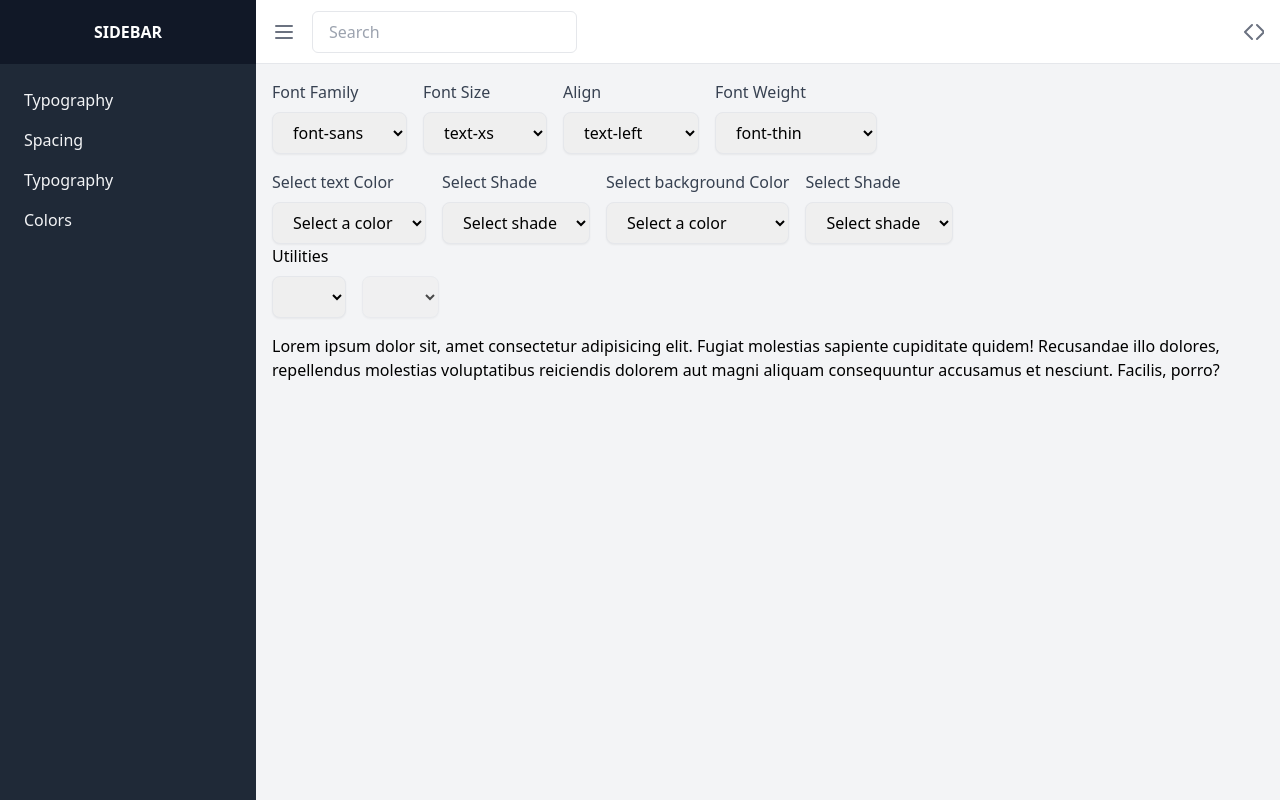
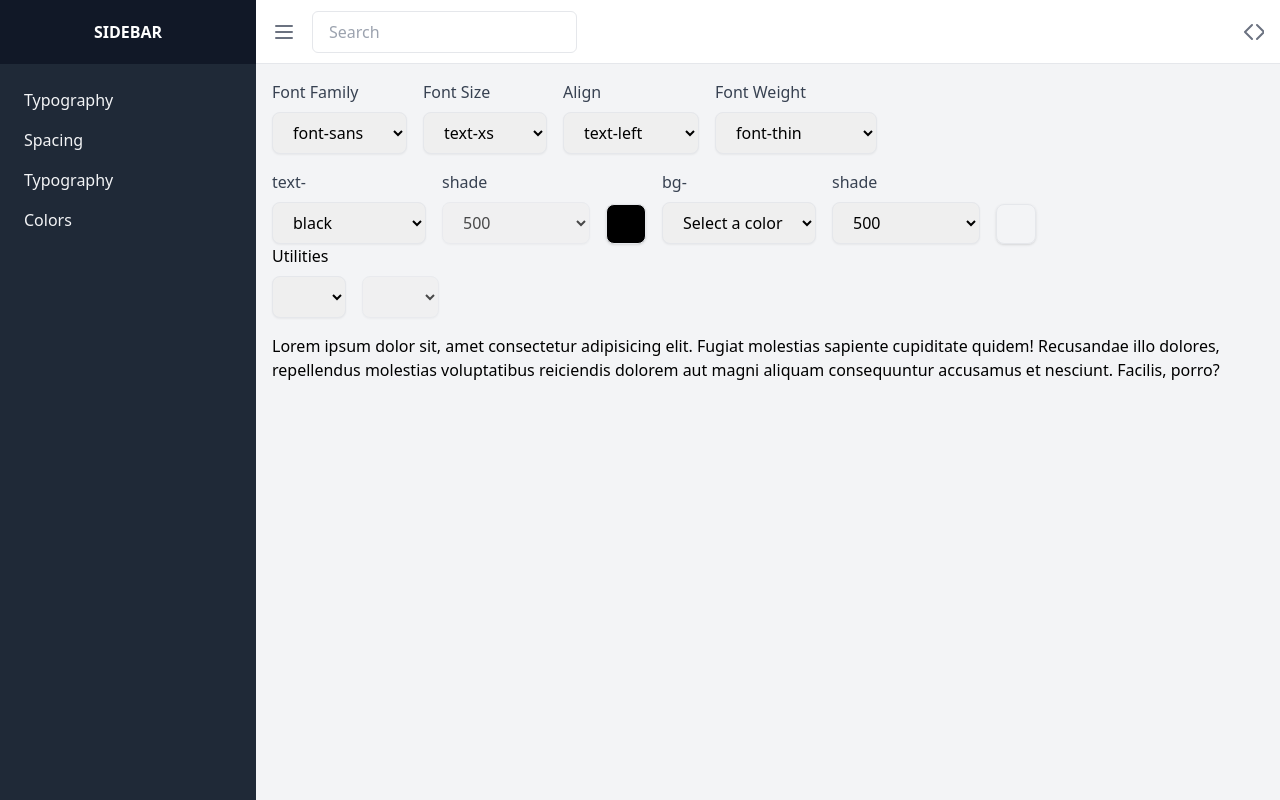
Before and after one commit to martywebdev/twcheatsheet, a React (Vite) app: page / in a window 1280 px wide. Built offline with nearby package versions, Linux system fonts and the light colour scheme.

Commit message:
fix colors

```diff
--- a/src/App.jsx
+++ b/src/App.jsx
@@ -83,8 +83,8 @@ function App() {
         />
       </div>
       <div className="flex gap-4">
-        <ColorShadeSelector />
-        <ColorShadeSelector type="background" />
+        <ColorShadeSelector show/>
+        <ColorShadeSelector type="background" label="bg-"  show/>
       </div>
       <div>
           <SelectPadding handleChange={e => handleChange('padding', e)}/>
--- a/src/components/SelectColors.jsx
+++ b/src/components/SelectColors.jsx
@@ -43,14 +43,14 @@ const tailwindShades = [
   "900",
 ];
 
-const ColorShadeSelector = ({ type = "text", show = false }) => {
-  const selectedColor = useSelector((state) => state.color.selectedColor);
-  const selectedShade = useSelector((state) => state.color.selectedShade);
+const ColorShadeSelector = ({ type = "text", show = false, label='text-', shade='shade' }) => {
+
 
   const dispatch = useDispatch();
   const selectedStyle = useSelector(
     (state) => state.color.selectedStyles[type]
   );
+  console.log(selectedStyle)
 
   // Handle color and shade change
   const handleColorChange = (e) => {
@@ -67,7 +67,9 @@ const ColorShadeSelector = ({ type = "text", show = false }) => {
 
   // Dynamically generate the class
   const previewClass = clsx(
-    `bg-${selectedColor}-${selectedShade}`,
+    selectedStyle.color === "white" || selectedStyle.color === "black"
+      ? `bg-${selectedStyle.color}`
+      : `bg-${selectedStyle.color}-${selectedStyle.shade}`,
     "w-10 h-10 rounded-lg border shadow"
   );
 
@@ -79,11 +81,11 @@ const ColorShadeSelector = ({ type = "text", show = false }) => {
           htmlFor="colorSelect"
           className="block text-gray-700 font-medium mb-2"
         >
-          Select {type} Color
+          {label}
         </label>
         <select
           id="colorSelect"
-          value={selectedColor || ""}
+          value={selectedStyle.color}
           onChange={handleColorChange}
           className="w-full px-4 py-2 border rounded-lg shadow-sm focus:outline-none focus:ring-2 focus:ring-blue-500"
         >
@@ -104,13 +106,14 @@ const ColorShadeSelector = ({ type = "text", show = false }) => {
           htmlFor="shadeSelect"
           className="block text-gray-700 font-medium mb-2"
         >
-          Select Shade
+          {shade}
         </label>
         <select
           id="shadeSelect"
-          value={selectedShade || ''}
+          value={selectedStyle.shade}
           onChange={handleShadeChange}
           className=" w-full px-4 py-2 border rounded-lg shadow-sm focus:outline-none focus:ring-2 focus:ring-blue-500"
+          disabled={selectedStyle.color === 'white' || selectedStyle.color === 'black'}
         >
           <option value="" disabled >
             Select shade
@@ -125,7 +128,7 @@ const ColorShadeSelector = ({ type = "text", show = false }) => {
 
       {/* Preview */}
       {show && (
-        <div className="flex justify-center items-center">
+        <div className="flex justify-center items-end">
           <div className={clsx(previewClass)}></div>
         </div>
       )}
--- a/tailwind.config.js
+++ b/tailwind.config.js
@@ -10,11 +10,14 @@ export default {
   plugins: [],
   safelist: [
     {
-      pattern: /bg-(black|slate|gray|zinc|neutral|stone|red|orange|amber|yellow|lime|green|emerald|teal|cyan|sky|blue|indigo|violet|purple|fuchsia|pink|rose)-(50|100|200|300|400|500|600|700|800|900)/,
+      pattern: /bg-(black|white)/, // Allow non-shaded colors like black and white
+    },
+    {
+      pattern: /bg-(slate|gray|zinc|neutral|stone|red|orange|amber|yellow|lime|green|emerald|teal|cyan|sky|blue|indigo|violet|purple|fuchsia|pink|rose)-(50|100|200|300|400|500|600|700|800|900)/,
 
     },
     {
-      pattern: /text-(black|slate|gray|zinc|neutral|stone|red|orange|amber|yellow|lime|green|emerald|teal|cyan|sky|blue|indigo|violet|purple|fuchsia|pink|rose)-(50|100|200|300|400|500|600|700|800|900)/,
+      pattern: /text-(slate|gray|zinc|neutral|stone|red|orange|amber|yellow|lime|green|emerald|teal|cyan|sky|blue|indigo|violet|purple|fuchsia|pink|rose)-(50|100|200|300|400|500|600|700|800|900)/,
     },
     {
       pattern: /p([trblxy]?)-(0|px|1|2|3|4|5|6|7|8|9|10|11|12|14|16|20|24|28|32|36|40|44|48|52|56|60|64|72|80|96)/,
```
